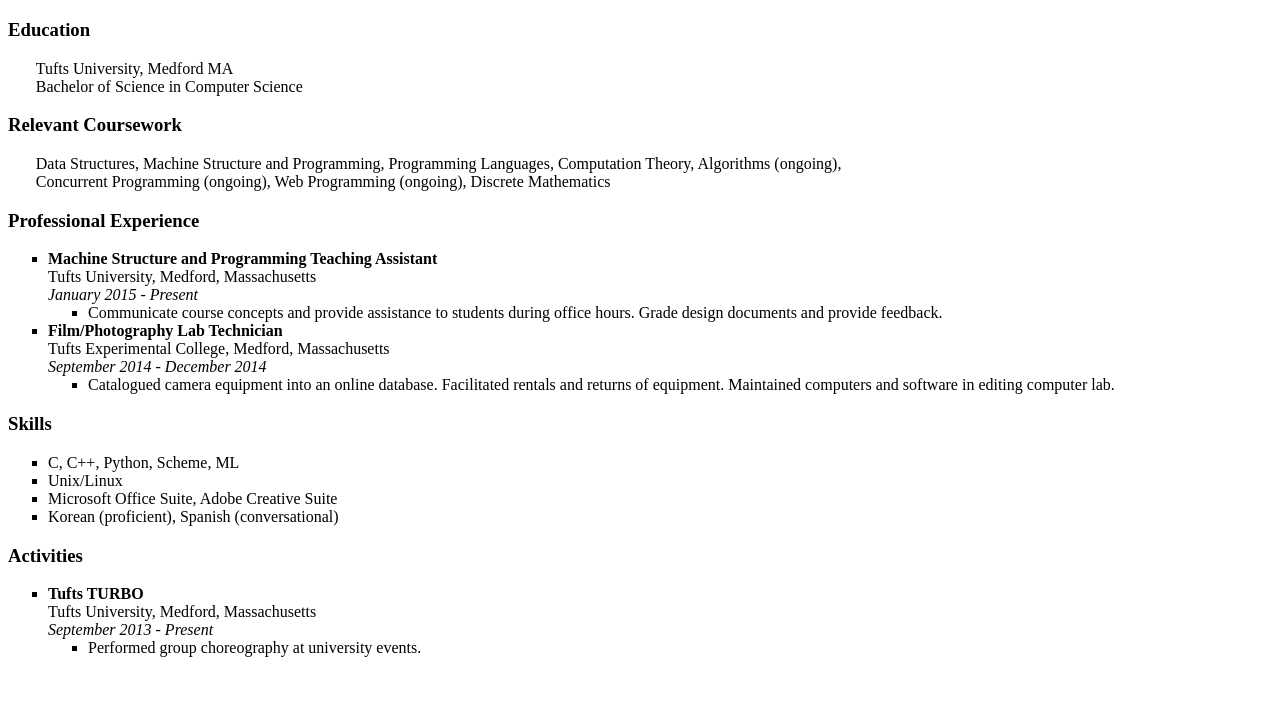
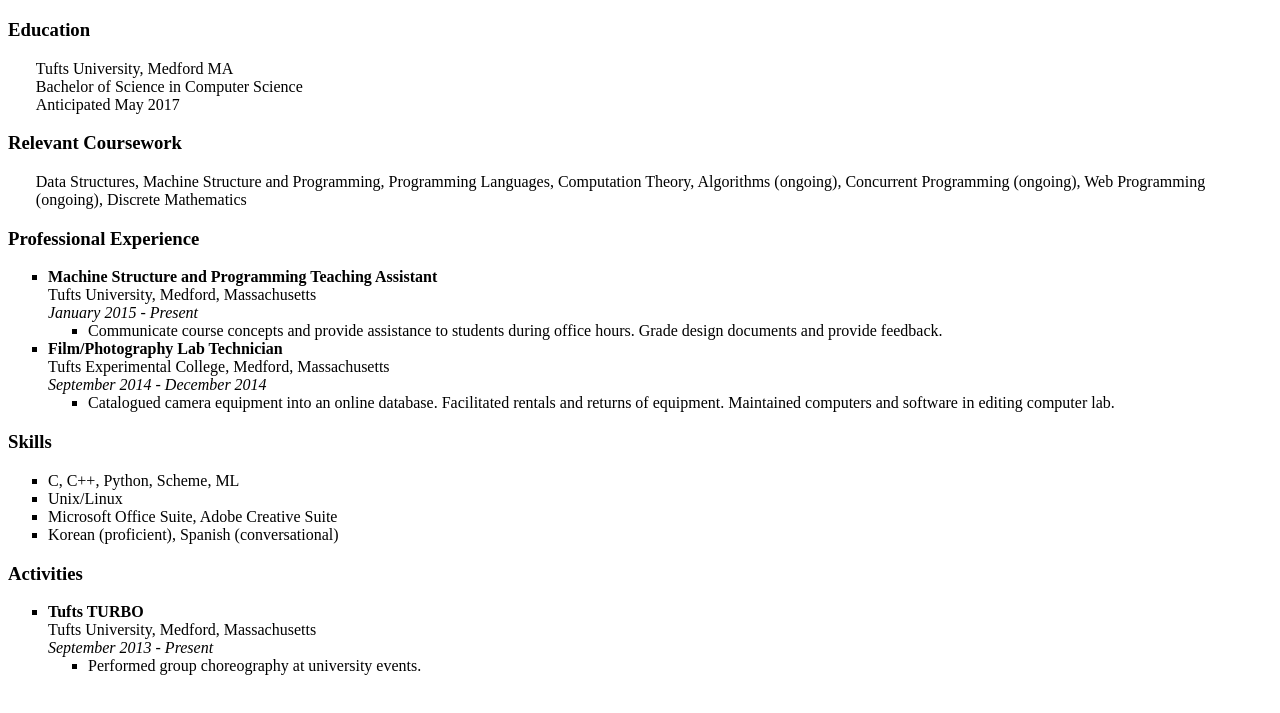
Before and after one commit to plee03/plee03.github.io, a plain HTML site: page resume.html in a window 1280 px wide. Shown: the part 61-774 px from the top of the page. Drawn offline with Linux system fonts and the light colour scheme.

Commit message:
added peter.jpg, used in index.html. resume.html updated to use style.css

```diff
--- a/resume.html
+++ b/resume.html
@@ -11,19 +11,20 @@
     <p>
         Tufts University, Medford MA<br/>
         Bachelor of Science in Computer Science<br/>
+        Anticipated May 2017
     </p>
     <h3>Relevant Coursework</h3>
     <p>
         Data Structures, Machine Structure and Programming, Programming Languages,
-        Computation Theory, Algorithms (ongoing), <br/>
+        Computation Theory, Algorithms (ongoing),
         Concurrent Programming (ongoing), Web Programming (ongoing), Discrete Mathematics
     </p>
     <h3>Professional Experience</h3>
     <ul>
         <li>
-            <b>Machine Structure and Programming Teaching Assistant</b><br/>
+            <span class="jobtitle">Machine Structure and Programming Teaching Assistant</span><br/>
                Tufts University, Medford, Massachusetts<br/>
-            <i>January 2015 - Present</i>
+            <span class="jobdate">January 2015 - Present</span>
             <ul>
                 <li>
                     Communicate course concepts and provide assistance to
@@ -32,9 +33,9 @@
             </ul>
         </li>
         <li>
-            <b>Film/Photography Lab Technician</b><br/>
+            <span class="jobtitle">Film/Photography Lab Technician</span><br/>
                Tufts Experimental College, Medford, Massachusetts<br/>
-            <i>September 2014 - December 2014</i>
+            <span class="jobdate">September 2014 - December 2014</span>
             <ul>
                 <li>
                     Catalogued camera equipment into an online database. Facilitated
@@ -54,9 +55,9 @@
     <h3>Activities</h3>
     <ul>
         <li>
-            <b>Tufts TURBO</b><br/>
+            <span class="jobtitle">Tufts TURBO</span><br/>
                Tufts University, Medford, Massachusetts<br/>
-            <i>September 2013 - Present</i>    <br/>
+            <span class="jobdate">September 2013 - Present</span><br/>
             <ul>
                 <li>
                     Performed group choreography at university events.
```
Also changed, not shown: index.html (+2 -0 lines), peter.jpg (added), 1 other file.
